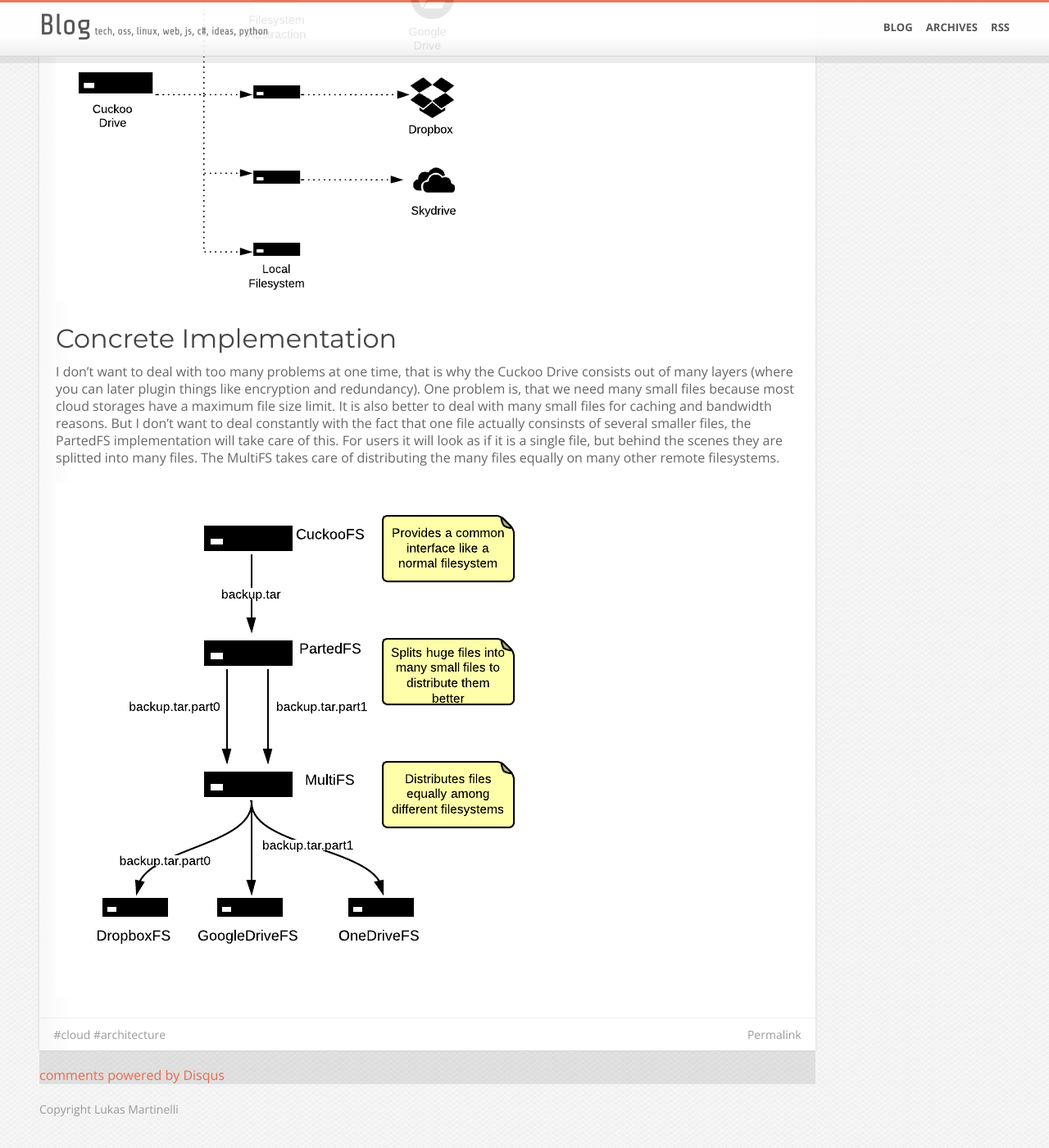
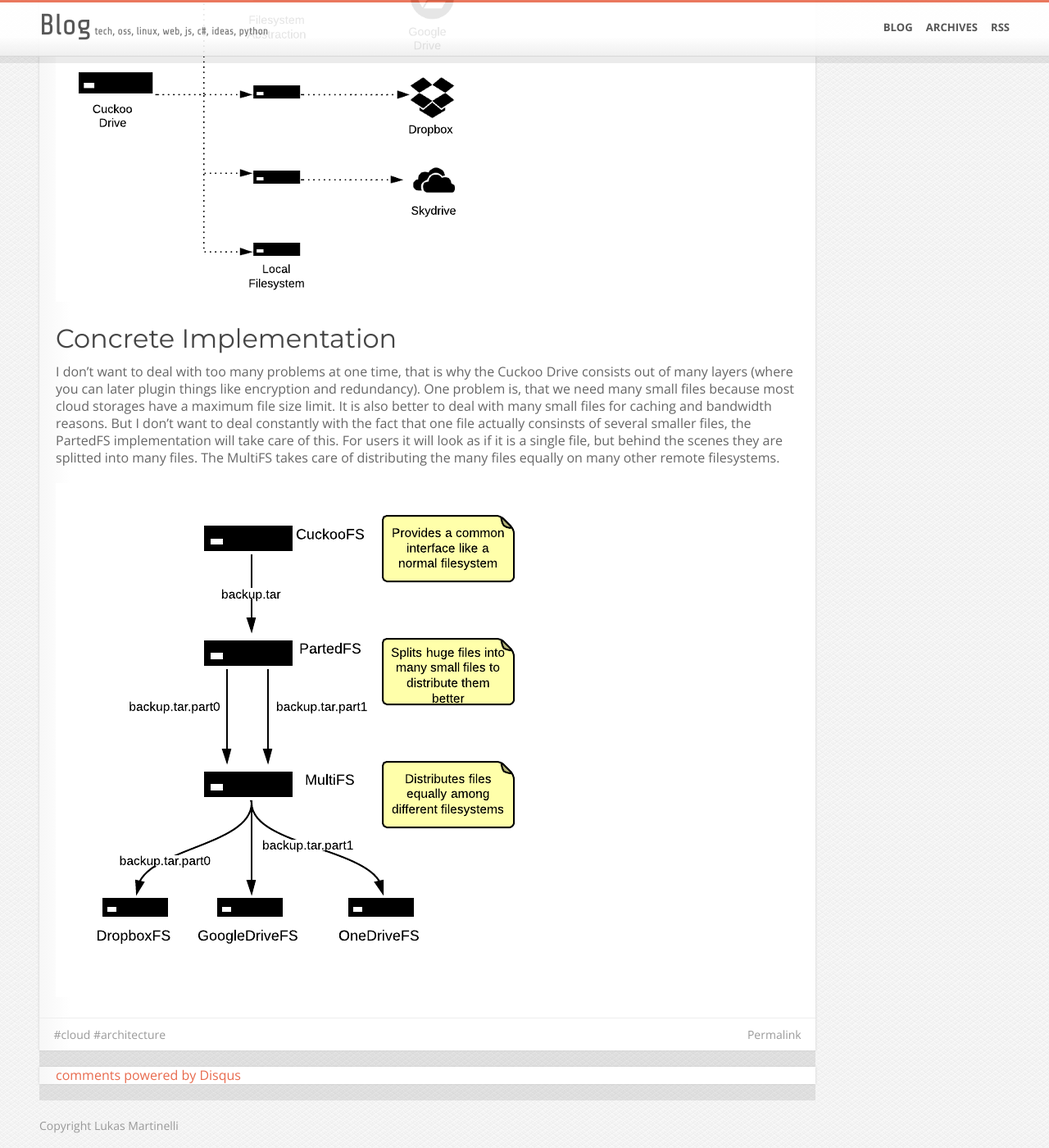
Before and after one commit to lukasmartinelli/lukasmartinelli.github.io, a Jekyll site: the page built from _posts/2014-03-13-cuckoo-drive-architecture.md, in a window 1280 px wide and 1400 px high, scrolled down 558 px. Shown: the whole window at 82% size. Built offline with Jekyll 4.4.1, drawn with Linux system fonts in a browser that asks for light colours; Markdown is read by kramdown in place of the engine named in the settings; comment, search, counter and statistics services are not loaded.

Commit message:
Fixed Disquis integration

```diff
--- a/_layouts/post.html
+++ b/_layouts/post.html
@@ -23,6 +23,6 @@
 	  	</span>
   	</footer>
 </article>
-<aside id="comments">
+<aside class="comments">
     {% include comments.html %}
 </aside>
--- a/css/main.css
+++ b/css/main.css
@@ -387,8 +387,21 @@
   overflow: hidden;
 }
 
+/* ===Comments=== */
+/* line 122, ../sass/_module.scss */
+.comments {
+  background: -moz-linear-gradient(left, #f7f7f7 0%, #ffffff 4%, #ffffff 100%);
+  background: -webkit-linear-gradient(left, #f7f7f7 0%, #ffffff 4%, #ffffff 100%);
+  background: linear-gradient(to right, #f7f7f7 0%, #ffffff 4%, #ffffff 100%);
+  -moz-box-shadow: 0 0 0.1875em 0 #cccccc;
+  -webkit-box-shadow: 0 0 0.1875em 0 #cccccc;
+  box-shadow: 0 0 0.1875em 0 #cccccc;
+  margin: 0 0 1.25em 0;
+  padding: 0 1.25em;
+}
+
 /* ===Biography=== */
-/* line 123, ../sass/_module.scss */
+/* line 130, ../sass/_module.scss */
 .bio {
   overflow: hidden;
   background: -moz-linear-gradient(left, #f7f7f7 0%, #ffffff 4%, #ffffff 100%);
@@ -398,18 +411,18 @@
   -webkit-box-shadow: 0 0 0.1875em 0 #cccccc;
   box-shadow: 0 0 0.1875em 0 #cccccc;
 }
-/* line 127, ../sass/_module.scss */
+/* line 134, ../sass/_module.scss */
 .bio .description {
   padding: 0.625em 1.25em;
 }
 @media only screen and (max-width: 60em) {
-  /* line 132, ../sass/_module.scss */
+  /* line 139, ../sass/_module.scss */
   .bio .avatar {
     padding: 1.25em 0 1.25em 1.25em;
     width: 30%;
     float: left;
   }
-  /* line 138, ../sass/_module.scss */
+  /* line 145, ../sass/_module.scss */
   .bio .description {
     padding: 1.25em;
     float: left;
@@ -418,20 +431,20 @@
 }
 
 /* ===Footer=== */
-/* line 149, ../sass/_module.scss */
+/* line 156, ../sass/_module.scss */
 footer {
   color: #999999;
   font-size: 0.875em;
 }
-/* line 153, ../sass/_module.scss */
+/* line 160, ../sass/_module.scss */
 footer a {
   color: #999999;
 }
-/* line 157, ../sass/_module.scss */
+/* line 164, ../sass/_module.scss */
 footer .tags {
   float: left;
 }
-/* line 158, ../sass/_module.scss */
+/* line 165, ../sass/_module.scss */
 footer .permalink {
   float: right;
 }
--- a/sass/_module.scss
+++ b/sass/_module.scss
@@ -123,6 +123,7 @@
 	@include shiny-box;
 	margin: 0 0 $default-margin 0;
     padding: 0 $default-margin;
+}
 
 /* ===Biography=== */
 
```
Also changed, not shown: sass/main.scss (line endings or trailing spaces).
